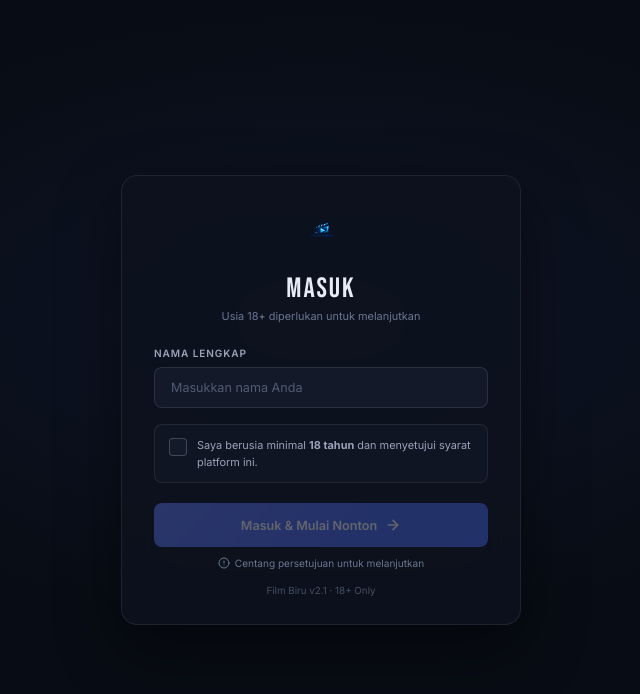
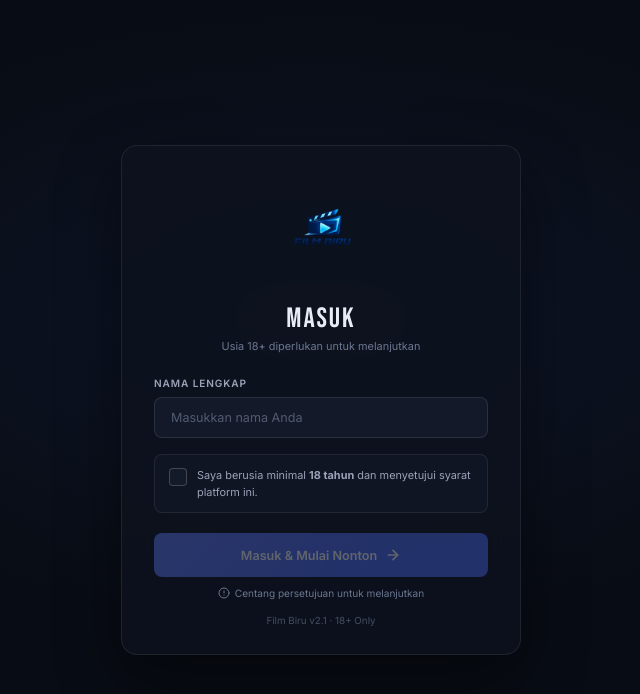
Before and after one commit to Kecap969/Film-Biru, a website: page index.html in a window 1280 px wide. Shown: the whole page, without its empty margins (319-959 px from the left). Drawn offline with nearby package versions, Linux system fonts and the light colour scheme.

Commit message:
Update index.html

```diff
--- a/index.html
+++ b/index.html
@@ -20,7 +20,7 @@
     <div class="login-simple-card login-card">
       <!-- Logo -->
       <div class="ls-logo">
-        <img src="/logo.png" alt="Film Biru" style="height:40px;width:auto;object-fit:contain;display:block;"/>
+        <img src="/logo.png" alt="Film Biru" style="height:100px;width:auto;max-width:200px;object-fit:contain;display:block;"/>
       </div>
 
       <div class="ls-title">Masuk</div>
```
